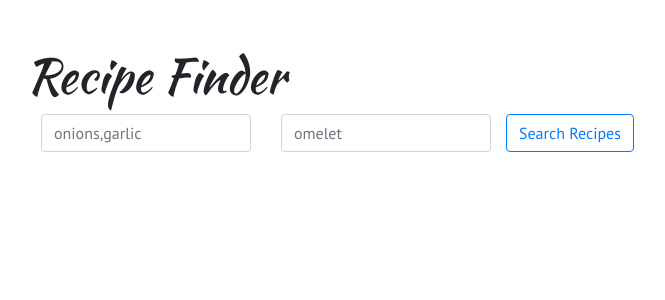
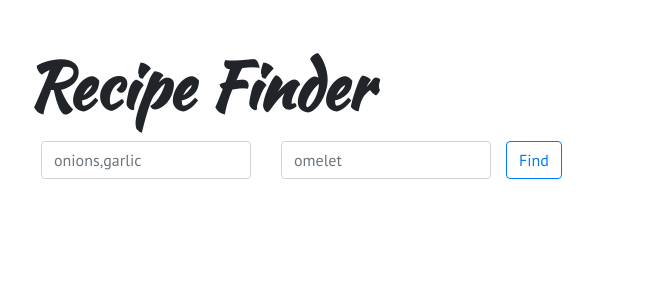
Before and after one commit to pooya-golchian/recipefinder, a React (Create React App) app: page / in a window 1280 px wide. Shown: the top 300 px of the page, without its empty margins (74-739 px from the left). Built offline with nearby package versions, Linux system fonts and the light colour scheme.

Commit message:
fix image err

```diff
--- a/src/components/App.js
+++ b/src/components/App.js
@@ -9,7 +9,7 @@ class App extends Component {
   render() {
     return (
       <div className="container pb-5">
-      <h1 className="recipe__header d-flex col-12 col-sm-12  mb-2 pt-5">Recipe Finder</h1>
+      <h1 className="recipe__header d-flex col-12 col-sm-12  mb-2 pt-5 pb-2">Recipe Finder</h1>
       <SearchRecipes />
       <RecipeList />
       </div>
--- a/src/components/RecipeItem.js
+++ b/src/components/RecipeItem.js
@@ -9,10 +9,10 @@ class RecipeItem extends Component {
     return (
       <div className='recipe__item mb-3'>
        <a className='recipe__item--link' className='d-flex col-12 mb-2' href={recipe.href}>
-            <img className='recipe__item--img' src={recipe.thumbnail} alt={recipe.title} />
+       <img className='recipe__item--img' src={recipe.thumbnail !== '' ? recipe.thumbnail : 'http://img.recipepuppy.com/9.jpg' } alt={recipe.title} />
             <div>
-            <div className='recipe__item--title  d-flex col-12'>Title: {recipe.title}</div>
-            <div className='recipe__item--ingredient d-flex col-12'>Ingredients: {recipe.ingredients}</div>
+            <div className='recipe__item--title  d-flex col-12'>{recipe.title}</div>
+            <div className='recipe__item--ingredient d-flex col-12'>{recipe.ingredients}</div>
             </div>
         </a>
 
--- a/src/components/SearchRecipes.js
+++ b/src/components/SearchRecipes.js
@@ -18,7 +18,7 @@ class SearchRecipes extends  Component {
     search () {
         let {ingredients , dish} = this.state;
         const url = `http://www.recipepuppy.com/api/?i=${ingredients}&q=${dish}`;
-        //console.log('state',this.state, 'url', url);
+        console.log('state',this.state, 'url', url);
 
         fetch(url,
             {method:'GET',}).then (response => response.json())
@@ -49,7 +49,7 @@ class SearchRecipes extends  Component {
                 <button
                     onClick = {() => this.search()}
                     className="btn btn-outline-primary"
-                    >Search Recipes</button>
+                    >Find</button>
 
             </div>
         </div>
--- a/src/style/style.scss
+++ b/src/style/style.scss
@@ -15,7 +15,8 @@ body {
 .recipe {
     &__header {
         font-family: 'Kaushan Script', cursive;
-        font-size: 3em;
+        font-size: 4em;
+        font-weight: bolder;
 
     }
 
```
Also changed, not shown: src/style/style.css.
